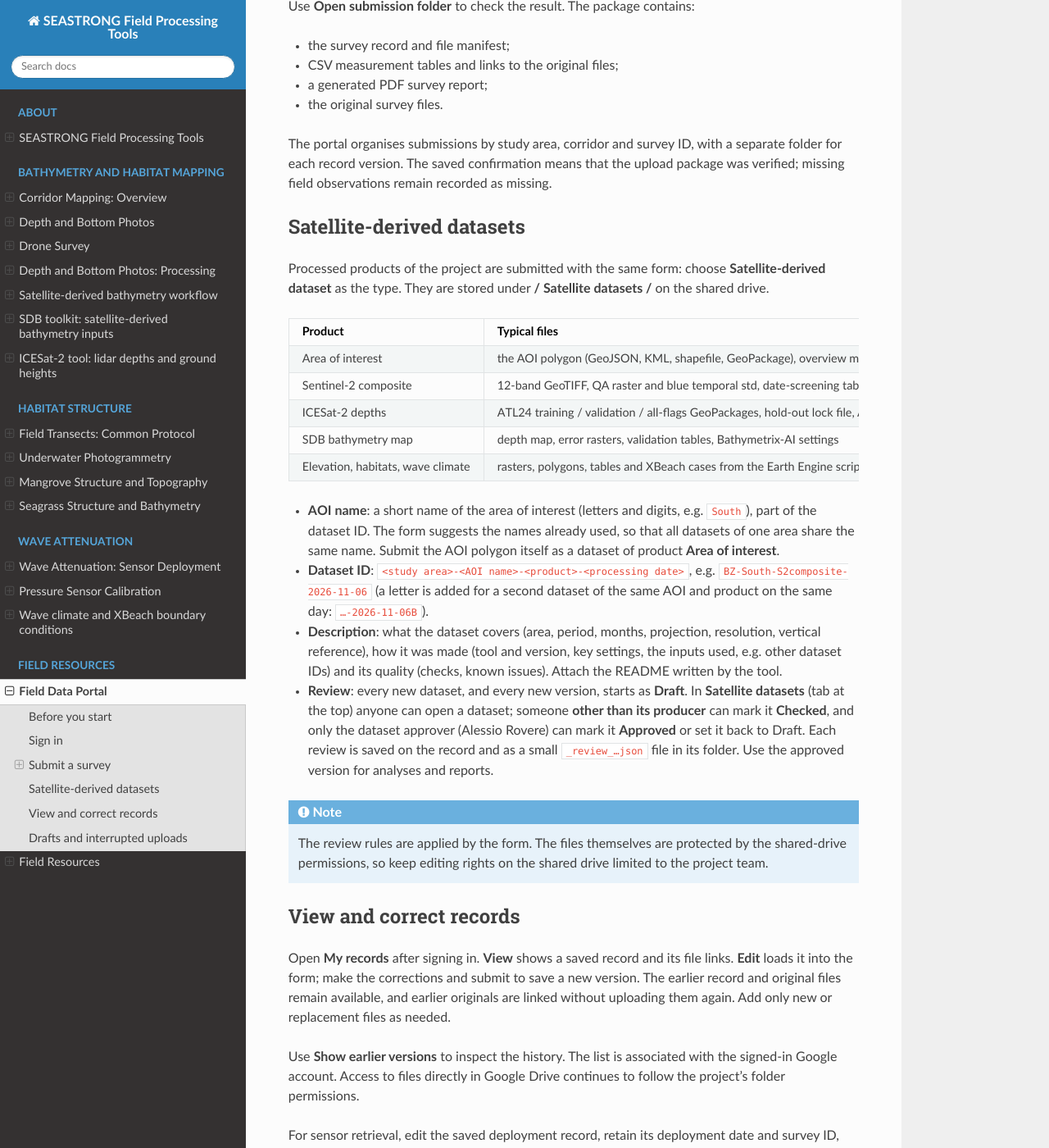
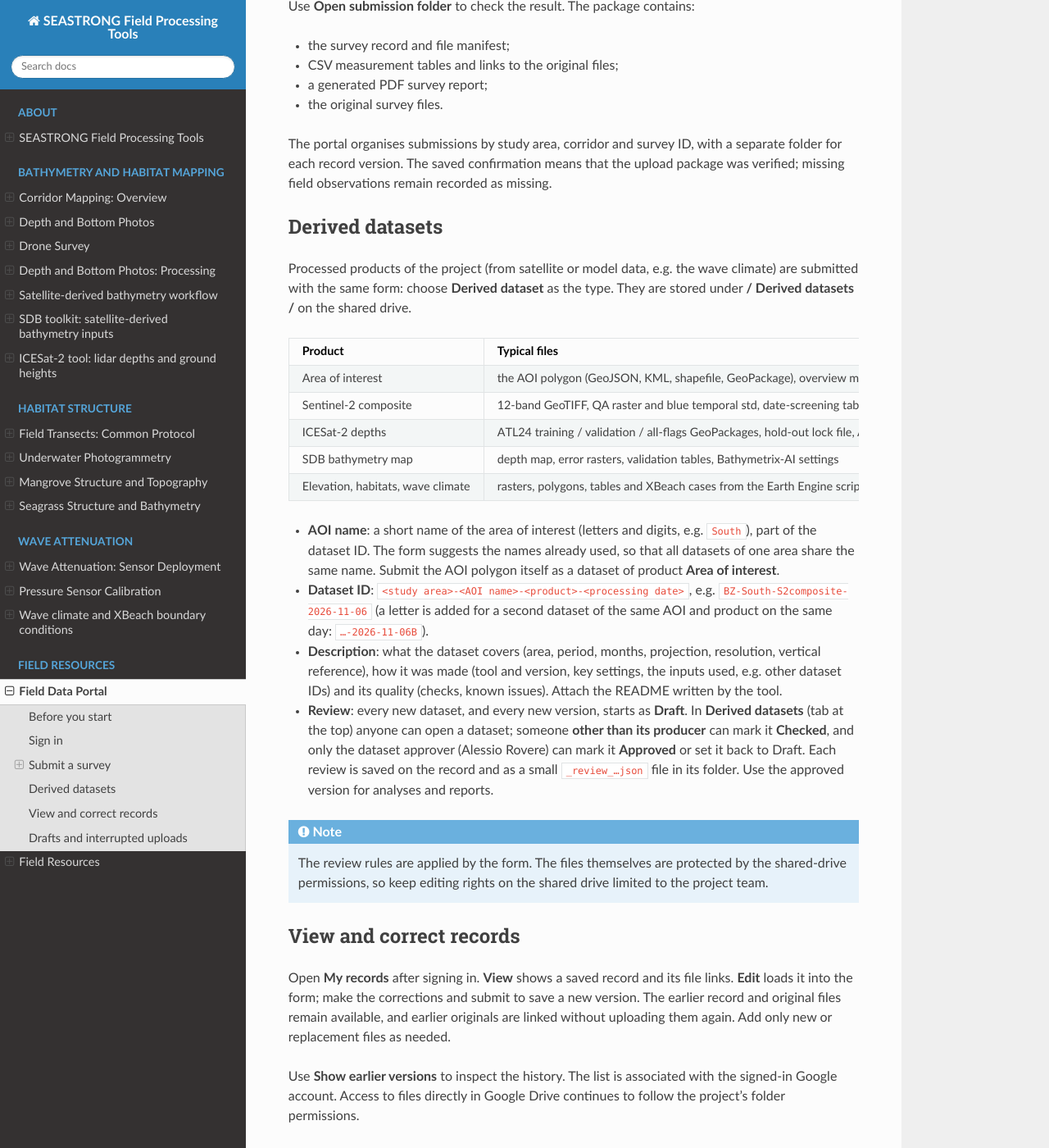
Before and after one commit to Alerovere/seastrong-field-tools, a Sphinx documentation site: the page built from docs/field_portal.md, in a window 1280 px wide and 1400 px high, scrolled down 2855 px. Shown: the whole window at 82% size. Built offline with Sphinx 7.4.7 and the Read the Docs theme 3.1.0, drawn with Linux system fonts in a browser that asks for light colours.

Commit message:
Field portal: rename "Satellite datasets" to "Derived datasets" (covers model products such as the wave climate)
Co-Authored-By: Claude Opus 5.5 <noreply@anthropic.com>
Claude-Session: https://claude.ai/code/session_01Td6dSKQwSDDgx4xnWZwfmj

```diff
--- a/docs/_static/forms/drive-client.js
+++ b/docs/_static/forms/drive-client.js
@@ -113,7 +113,7 @@ export class DriveClient {
   async readRecord(fileId,{anyAuthor=false}={}){
     if(!this.connected)throw new Error('Connect Google Drive to open your records.');
     const file=await this.getFile(fileId,'id,name,parents,size,mimeType,modifiedTime,createdTime,appProperties,lastModifyingUser(permissionId,emailAddress,displayName,me),trashed,driveId');
-    // Satellite-derived datasets are shared project products: any signed-in member may open them (read-only).
+    // Derived datasets are shared project products: any signed-in member may open them (read-only).
     const shared=anyAuthor&&file.appProperties?.seastrongRecord==='1'&&file.appProperties?.surveyType==='sat';
     if(file.trashed||file.mimeType!=='application/json'||!file.name.endsWith('_submission.json')||!(shared||isMyRecord(file,this.user)))throw new Error('This is not an available record for your Google account.');
     const cache=new Map();
@@ -125,11 +125,11 @@ export class DriveClient {
     const pack=await this.cachedFile(file.parents[0],cache);
     if(record.packageFolderId!==pack.id||!pack.parents?.includes(record.folderId))throw new Error('The saved record does not match its Drive folder.');
     if(!shared&&record.submittedBy?.permissionId&&record.submittedBy.permissionId!==this.user.permissionId)throw new Error('The saved author belongs to another Google account.');
-    if(shared&&record.surveyType!=='sat')throw new Error('This record is not a satellite-derived dataset.');
+    if(shared&&record.surveyType!=='sat')throw new Error('This record is not a derived dataset.');
     return {file,record};
   }
   async datasetRecords(){
-    // All satellite-derived dataset records under the configured root, from every account.
+    // All derived dataset records under the configured root, from every account.
     const q="trashed = false and mimeType = 'application/json'"+
       ` and appProperties has {key='seastrongRecord' and value='1'} and appProperties has {key='surveyType' and value='sat'}`+
       ` and appProperties has {key='rootFolderId' and value='${quote(this.config.rootFolderId)}'}`;
--- a/docs/_static/forms/index.html
+++ b/docs/_static/forms/index.html
@@ -21,7 +21,7 @@
   <div class="ss-wrap">
     <div class="ss-heading"><div><div class="ss-eyebrow">FROM FIELD TO SHARED DRIVE</div><h1>Submit a field survey</h1><p class="ss-lead">The measurements, the context and the files. Together.</p></div><button type="button" class="ss-btn" data-action="save">Save draft</button></div>
     <div class="ss-connection" aria-live="polite"></div>
-    <nav class="ss-view-tabs" aria-label="Portal sections"><button type="button" class="ss-btn" data-view="form" aria-pressed="true">Submission form</button><button type="button" class="ss-btn" data-view="records" aria-pressed="false">My records</button><button type="button" class="ss-btn" data-view="datasets" aria-pressed="false">Satellite datasets</button></nav>
+    <nav class="ss-view-tabs" aria-label="Portal sections"><button type="button" class="ss-btn" data-view="form" aria-pressed="true">Submission form</button><button type="button" class="ss-btn" data-view="records" aria-pressed="false">My records</button><button type="button" class="ss-btn" data-view="datasets" aria-pressed="false">Derived datasets</button></nav>
     <section class="ss-records-view" aria-label="Records" hidden></section>
     <nav class="ss-steps" aria-label="Submission steps"></nav>
     <div class="ss-layout"><div class="ss-main"><div class="ss-panels"></div><div class="ss-footer"><div class="ss-status" role="status" aria-live="polite"></div><div class="ss-actions"><button type="button" class="ss-btn" data-action="back">Back</button><button type="button" class="ss-btn ss-primary" data-action="next">Continue →</button></div></div></div>
--- a/docs/_static/forms/submission-config.js
+++ b/docs/_static/forms/submission-config.js
@@ -5,6 +5,6 @@ export const CONFIG = Object.freeze({
   googleProjectNumber: '780800900296',
   rootFolderId: '1BVpxYWr_kshcnevmHoHyaZ_HvQuco02g',
   destinationName: 'SEASTRONG / Survey submissions',
-  // Google accounts that may approve satellite-derived datasets (checked by the form, see field_portal.md).
+  // Google accounts that may approve derived datasets (checked by the form, see field_portal.md).
   approvers: ['alessio.rovere@unive.it'],
 });
--- a/docs/_static/forms/submission-core.js
+++ b/docs/_static/forms/submission-core.js
@@ -10,7 +10,7 @@ const PRODUCT_CODE = /^[A-Za-z0-9]{2,20}$/;
 export function surveyId(s) {
   const match = /^(\d{4})-(\d{2})-(\d{2})$/.exec(s.date || '');
   if (s.type === DATASET_TYPE) {
-    // Satellite-derived dataset: explicit ID <area>-<AOI>-<product>-<YYYY-MM-DD><suffix>, e.g. BZ-South-S2composite-2026-11-06
+    // Derived dataset: explicit ID <area>-<AOI>-<product>-<YYYY-MM-DD><suffix>, e.g. BZ-South-S2composite-2026-11-06
     const product = s.values?.product || '', aoi = s.values?.aoi || '';
     if (!match || !AREAS[s.area] || !PRODUCT_CODE.test(product) || !PRODUCT_CODE.test(aoi) || !/^[A-Z]?$/.test(s.suffix)) return '';
     const d = new Date(`${s.date}T12:00:00Z`);
--- a/docs/_static/forms/survey-schema.js
+++ b/docs/_static/forms/survey-schema.js
@@ -1260,5 +1260,5 @@ export const SURVEYS = {
   }
 };
 
-// Satellite-derived datasets (processed products, not field surveys): see dataset-schema.js
+// Derived datasets (processed products, not field surveys): see dataset-schema.js
 SURVEYS.sat = DATASET;
--- a/docs/_static/forms/survey-tables.js
+++ b/docs/_static/forms/survey-tables.js
@@ -38,6 +38,6 @@ export const FILE_GROUPS={
   waves:[['sensors','Sensor data'],['barometric','Barometric data'],['deployment','Deployment / retrieval photos'],['field_sheets','Field-sheet photos']],
 };
 TABLES.sat=[];
-/* File categories of a draft: per survey type, or per product for satellite-derived datasets. */
+/* File categories of a draft: per survey type, or per product for derived datasets. */
 export function fileGroupsFor(state){return state.type==='sat'?(DATASET_FILE_GROUPS[state.values?.product]||DATASET_FILE_GROUPS.Other):FILE_GROUPS[state.type];}
 export function visibleTables(type,values){return TABLES[type].filter(t=>!t.method||String(values.structure_method||'').includes(t.method));}
--- a/docs/field_portal.md
+++ b/docs/field_portal.md
@@ -82,10 +82,10 @@ Use **Open submission folder** to check the result. The package contains:
 
 The portal organises submissions by study area, corridor and survey ID, with a separate folder for each record version. The saved confirmation means that the upload package was verified; missing field observations remain recorded as missing.
 
-## Satellite-derived datasets
+## Derived datasets
 
-Processed products of the project are submitted with the same form: choose **Satellite-derived dataset** as the
-type. They are stored under **<Study area> / Satellite datasets / <dataset ID>** on the shared drive.
+Processed products of the project (from satellite or model data, e.g. the wave climate) are submitted with the same form: choose **Derived dataset** as the
+type. They are stored under **<Study area> / Derived datasets / <dataset ID>** on the shared drive.
 
 | Product | Typical files |
 | --- | --- |
@@ -103,7 +103,7 @@ type. They are stored under **<Study area> / Satellite datasets / <dataset ID>**
 - **Description**: what the dataset covers (area, period, months, projection, resolution, vertical reference), how it
   was made (tool and version, key settings, the inputs used, e.g. other dataset IDs) and its quality (checks, known
   issues). Attach the README written by the tool.
-- **Review**: every new dataset, and every new version, starts as **Draft**. In **Satellite datasets** (tab at the
+- **Review**: every new dataset, and every new version, starts as **Draft**. In **Derived datasets** (tab at the
   top) anyone can open a dataset; someone **other than its producer** can mark it **Checked**, and only the dataset
   approver (Alessio Rovere) can mark it **Approved** or set it back to Draft. Each review is saved on the record and as
   a small `_review_…json` file in its folder. Use the approved version for analyses and reports.
```
Also changed, not shown: docs/_static/forms/dataset-schema.js (+5 -5 lines), docs/_static/forms/submission.js (+5 -5 lines), docs/_static/forms/submission.test.mjs (+3 -3 lines).
